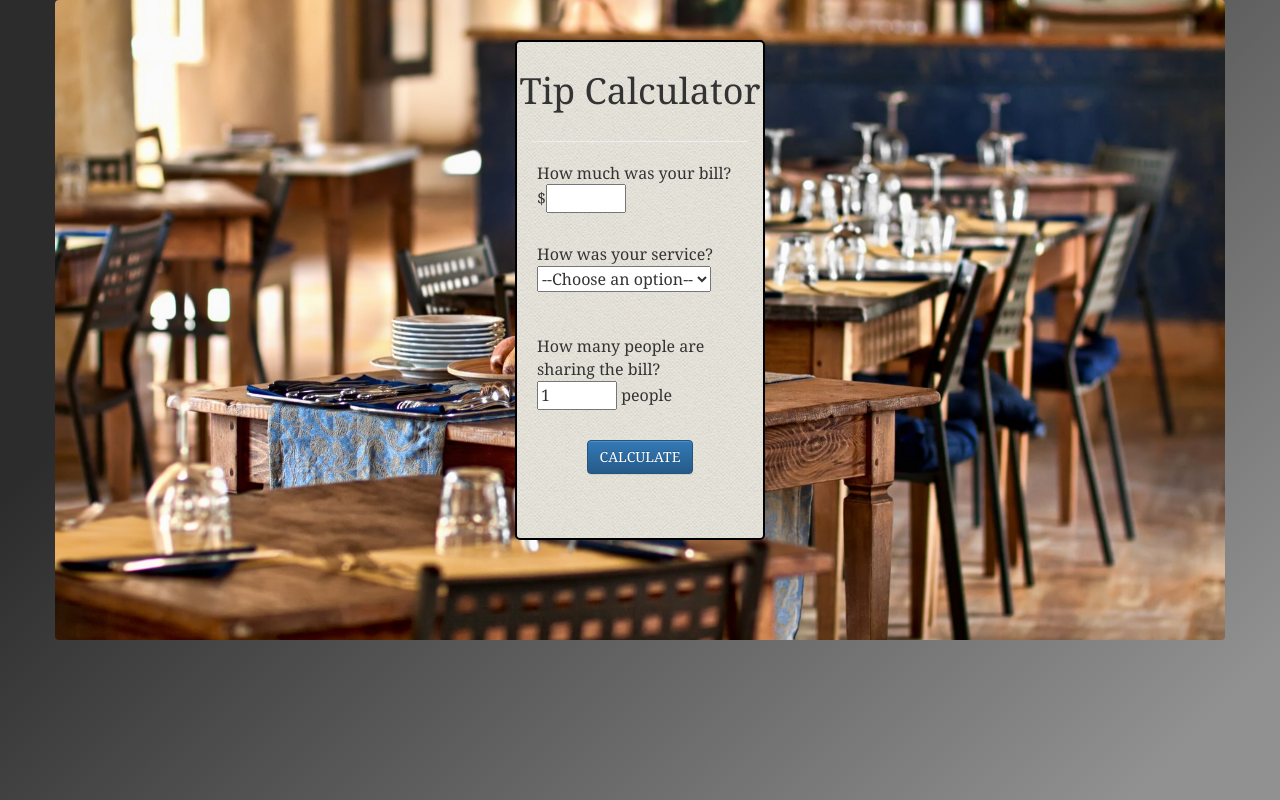
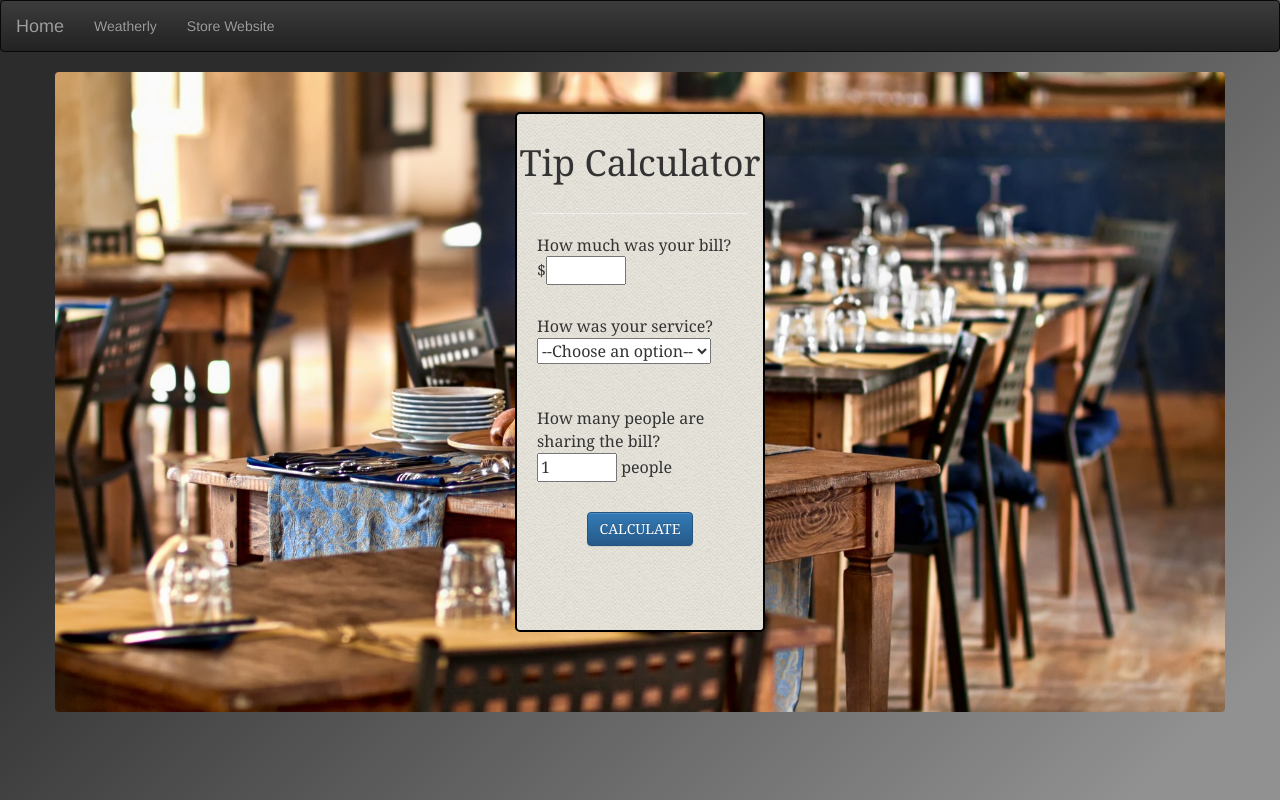
Before and after one commit to ChristopherStanley14/Tip-Calculator, a plain HTML site: page index.htm in a window 1280 px wide. Drawn offline with nearby package versions, Linux system fonts and the light colour scheme.

Commit message:
Update nav bar

```diff
--- a/index.htm
+++ b/index.htm
@@ -32,6 +32,26 @@
 </head>
 
 <body>
+
+
+
+<nav class="navbar navbar-inverse">
+        <div class="container-fluid">
+            <div class="navbar-header">
+                <a class="navbar-brand" href="https://christopherstanley14.github.io/">Home</a>
+            </div>
+            <ul class="nav navbar-nav">
+
+                <li><a href="https://christopherstanley14.github.io/weatherly/">Weatherly</a></li>
+                <li><a href="https://christopherstanley14.github.io/store-website/">Store Website</a></li>
+
+            </ul>
+        </div>
+    </nav>
+
+
+
+
 
     <div class="container">
         <div class="row">
--- a/tipCalc.css
+++ b/tipCalc.css
@@ -23,7 +23,7 @@ filter: progid:DXImageTransform.Microsoft.gradient( startColorstr='#2c2c2c', end
     font-family: Georgia, 'Times New Roman', Times, serif;
     border: solid 2pt black;
     border-radius: 5px;
-    height: 500px;
+    height: 520px;
     width: 250px;
     background-image: url("images/paper-texture/papertexture.png")
 
```
Also changed, not shown: 2 other files.
